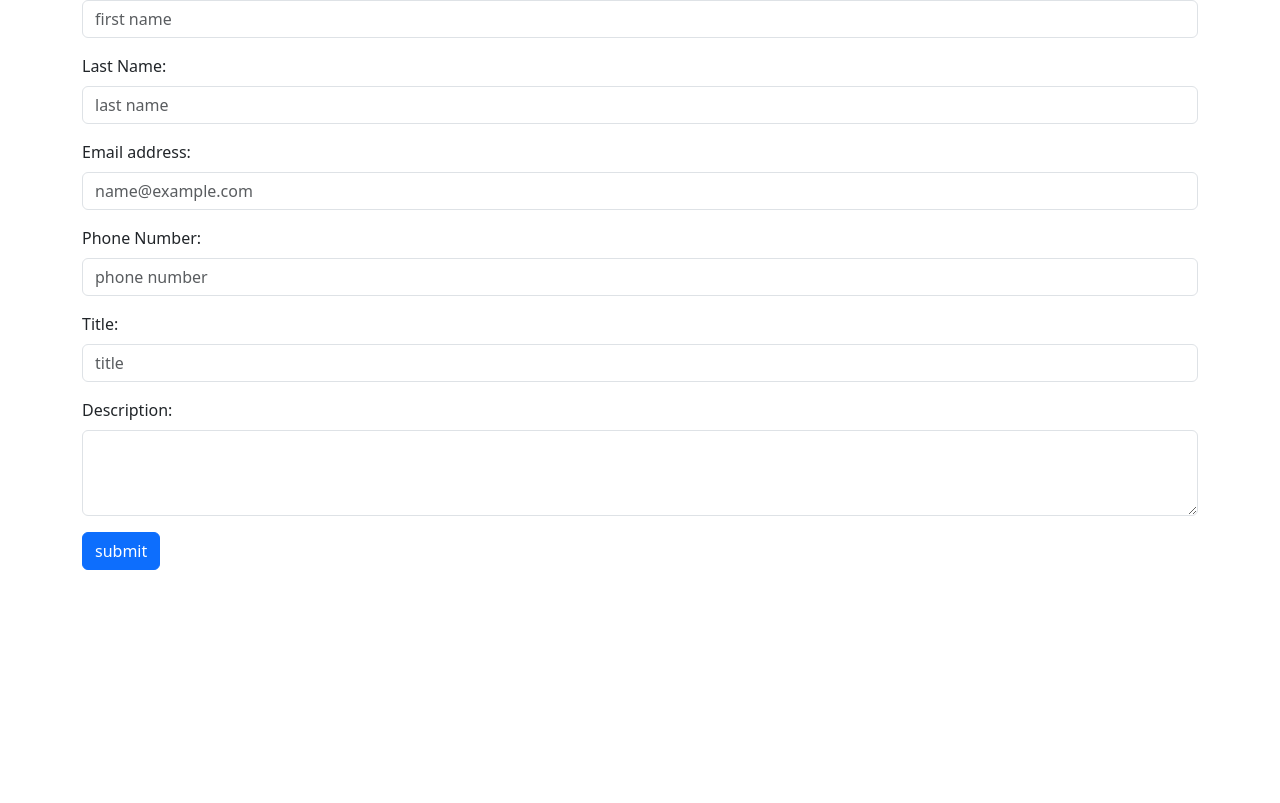
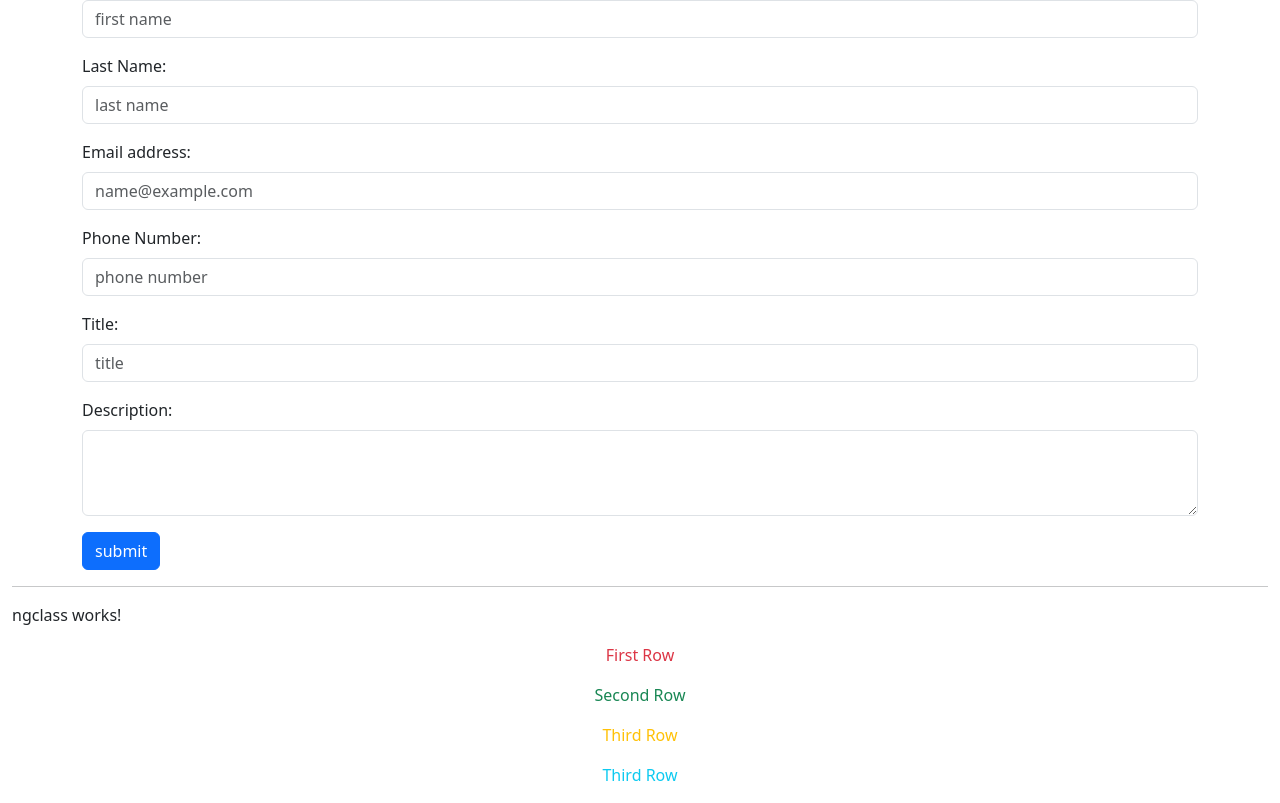
Before and after one commit to MHGalaxy/LearnAngular, an Angular app: page / in a window 1280 px wide. Shown: the part 1179-1982 px from the top of the page. Before the commit the page ends 1765 px from the top, so only its background shows below. Built offline with nearby package versions, Linux system fonts and the light colour scheme.

Commit message:
add ngClass component

```diff
--- /dev/null
+++ b/src/app/Components/ngclass/ngclass.component.html
@@ -0,0 +1,12 @@
+<p>ngclass works!</p>
+
+<div>
+  <p [ngClass]="firstClass">First Row</p>
+  <p [ngClass]="secondClass">Second Row</p>
+
+  <!--  use array classes:-->
+  <p [ngClass]="['text-warning', 'text-center']">Third Row</p>
+
+  <!--  use condition:-->
+  <p [ngClass]="{'text-info text-center':isActiveForthClass}">Third Row</p>
+</div>
--- /dev/null
+++ b/src/app/Components/ngclass/ngclass.component.ts
@@ -0,0 +1,18 @@
+import { Component } from '@angular/core';
+import {NgClass} from '@angular/common';
+
+@Component({
+  selector: 'app-ngclass',
+  standalone: true,
+  imports: [
+    NgClass
+  ],
+  templateUrl: './ngclass.component.html',
+  styleUrl: './ngclass.component.css'
+})
+export class NgclassComponent {
+  firstClass: string = "text-danger text-center";
+  secondClass: string = "text-success text-center";
+
+  isActiveForthClass: boolean = true;
+}
--- a/src/app/app.component.html
+++ b/src/app/app.component.html
@@ -20,6 +20,8 @@
     <app-ngswitch></app-ngswitch>
     <hr/>
     <app-contact-us></app-contact-us>
+    <hr/>
+    <app-ngclass></app-ngclass>
   </div>
 </body>
 </html>
--- a/src/app/app.component.ts
+++ b/src/app/app.component.ts
@@ -7,12 +7,13 @@ import {TowWayBindingComponent} from './Components/tow-way-binding/tow-way-bindi
 import {NgifNgforComponent} from './Components/ngif-ngfor/ngif-ngfor.component';
 import {NgswitchComponent} from './Components/ngswitch/ngswitch.component';
 import {ContactUsComponent} from './Components/contact-us/contact-us.component';
+import {NgclassComponent} from './Components/ngclass/ngclass.component';
 
 //decorator factory
 @Component({
   selector: 'app-root',
   standalone: true,
-  imports: [RouterOutlet, ProductListComponent, ProductDetailsComponent, CreateProductComponent, TowWayBindingComponent, NgifNgforComponent, NgswitchComponent, ContactUsComponent],
+  imports: [RouterOutlet, ProductListComponent, ProductDetailsComponent, CreateProductComponent, TowWayBindingComponent, NgifNgforComponent, NgswitchComponent, ContactUsComponent, NgclassComponent],
   templateUrl: './app.component.html',
   styleUrl: './app.component.css'
 })
```
Also changed, not shown: src/app/Components/ngclass/ngclass.component.css (added), 1 other file (tests, documents, lock files or other folders).
